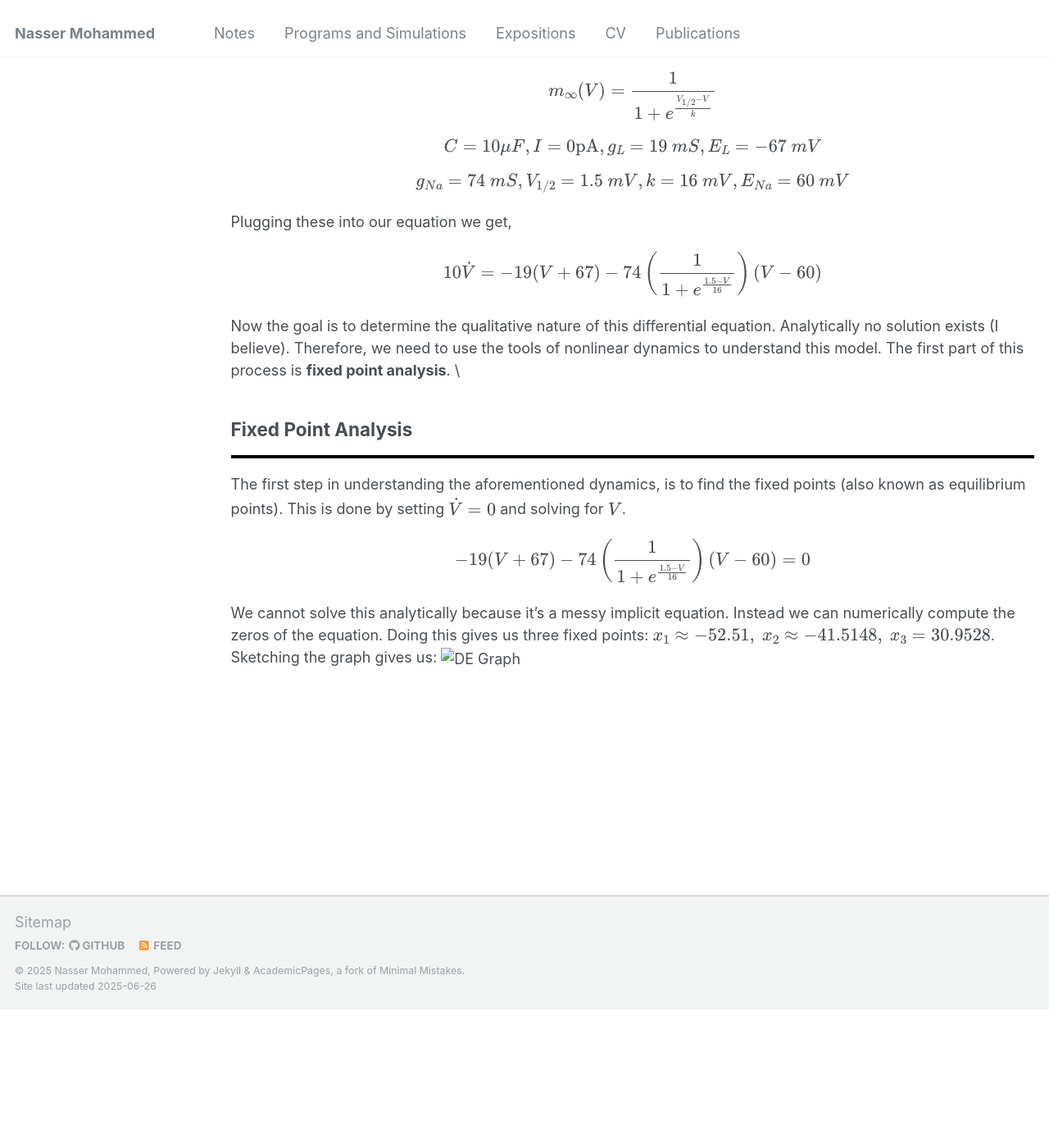
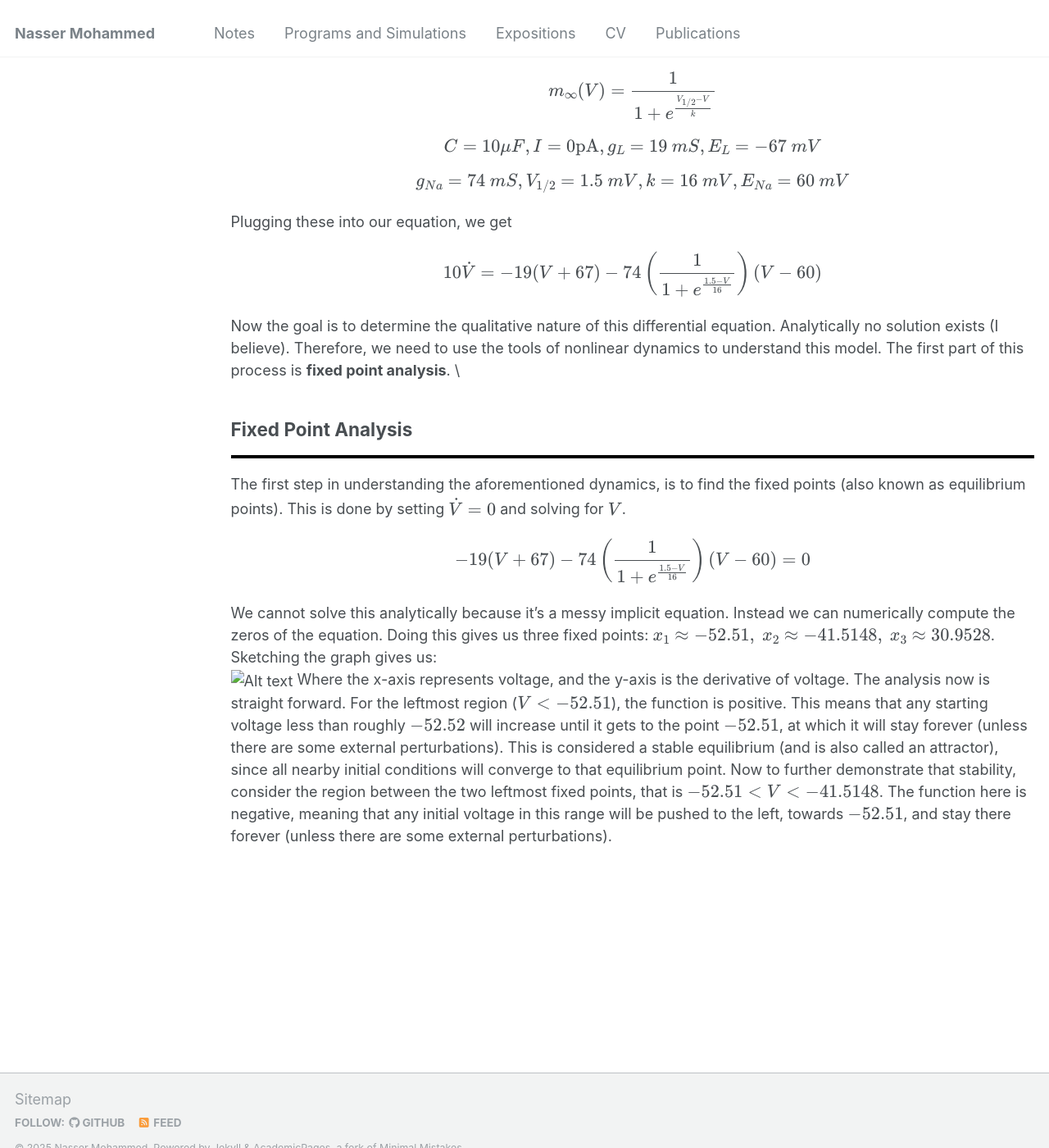
Before and after one commit to Nasser-Mohammed/Nasser-Mohammed.github.io, a Jekyll site: the page built from _pages/notes/Neuronal-Dynamics/qif-neuron.md, in a window 1280 px wide and 1400 px high, scrolled down 1090 px. Shown: the whole window at 82% size. Built offline with Jekyll 4.4.1, drawn with Linux system fonts in a browser that asks for light colours; before the commit the page ends 2320 px from its top, so only the background shows below that.

Commit message:
Update qif-neuron.md

```diff
--- a/_pages/notes/Neuronal-Dynamics/qif-neuron.md
+++ b/_pages/notes/Neuronal-Dynamics/qif-neuron.md
@@ -19,12 +19,14 @@ We replace \\(p\\) with \\(m\\) because we are considering sodium channels that
 \\[m_{\infty}(V) = \frac{1}{1+e^{\frac{V_{1/2}-V}{k}}}\\]
 \\[C = 10\mu F, I = 0 \text{pA}, g_L = 19 \ mS, E_L = -67 \ mV\\]
 \\[g_{Na} = 74 \ mS, V_{1/2} = 1.5 \ mV, k = 16 \ mV, E_{Na} = 60 \ mV\\]
-Plugging these into our equation we get,
+Plugging these into our equation, we get
 \\[10\dot{V} = -19(V+67)-74\left(\frac{1}{1+e^{\frac{1.5-V}{16}}}\right)\left(V-60\right)\\]
 Now the goal is to determine the qualitative nature of this differential equation. Analytically no solution exists (I believe). Therefore, we need to use the tools of nonlinear dynamics to understand this model. The first part of this process is **fixed point analysis**. \\
 ## Fixed Point Analysis
 <hr style="border: 2px solid black;">
 The first step in understanding the aforementioned dynamics, is to find the fixed points (also known as equilibrium points). This is done by setting \\(\dot{V} = 0\\) and solving for \\(V\\).
 \\[-19(V+67)-74\left(\frac{1}{1+e^{\frac{1.5-V}{16}}}\right)\left(V-60\right) = 0\\]
-We cannot solve this analytically because it's a messy implicit equation. Instead we can numerically compute the zeros of the equation. Doing this gives us three fixed points: \\(x_1 \approx -52.51, \ x_2 \approx -41.5148, \ x_3 = 30.9528\\). Sketching the graph gives us:
-![DE Graph](neuron-sodium-graph.PNG)
+We cannot solve this analytically because it's a messy implicit equation. Instead we can numerically compute the zeros of the equation. Doing this gives us three fixed points: \\(x_1 \approx -52.51, \ x_2 \approx -41.5148, \ x_3 \approx 30.9528\\). Sketching the graph gives us:
+\\
+![Alt text](neuron-sodium-graph.PNG)
+Where the x-axis represents voltage, and the y-axis is the derivative of voltage. The analysis now is straight forward. For the leftmost region (\\(V < -52.51\\)), the function is positive. This means that any starting voltage less than roughly \\(-52.52\\) will increase until it gets to the point \\(-52.51\\), at which it will stay forever (unless there are some external perturbations). This is considered a stable equilibrium (and is also called an attractor), since all nearby initial conditions will converge to that equilibrium point. Now to further demonstrate that stability, consider the region between the two leftmost fixed points, that is \\(-52.51 < V < -41.5148 \\). The function here is negative, meaning that any initial voltage in this range will be pushed to the left, towards \\(-52.51\\), and stay there forever (unless there are some external perturbations).
```
